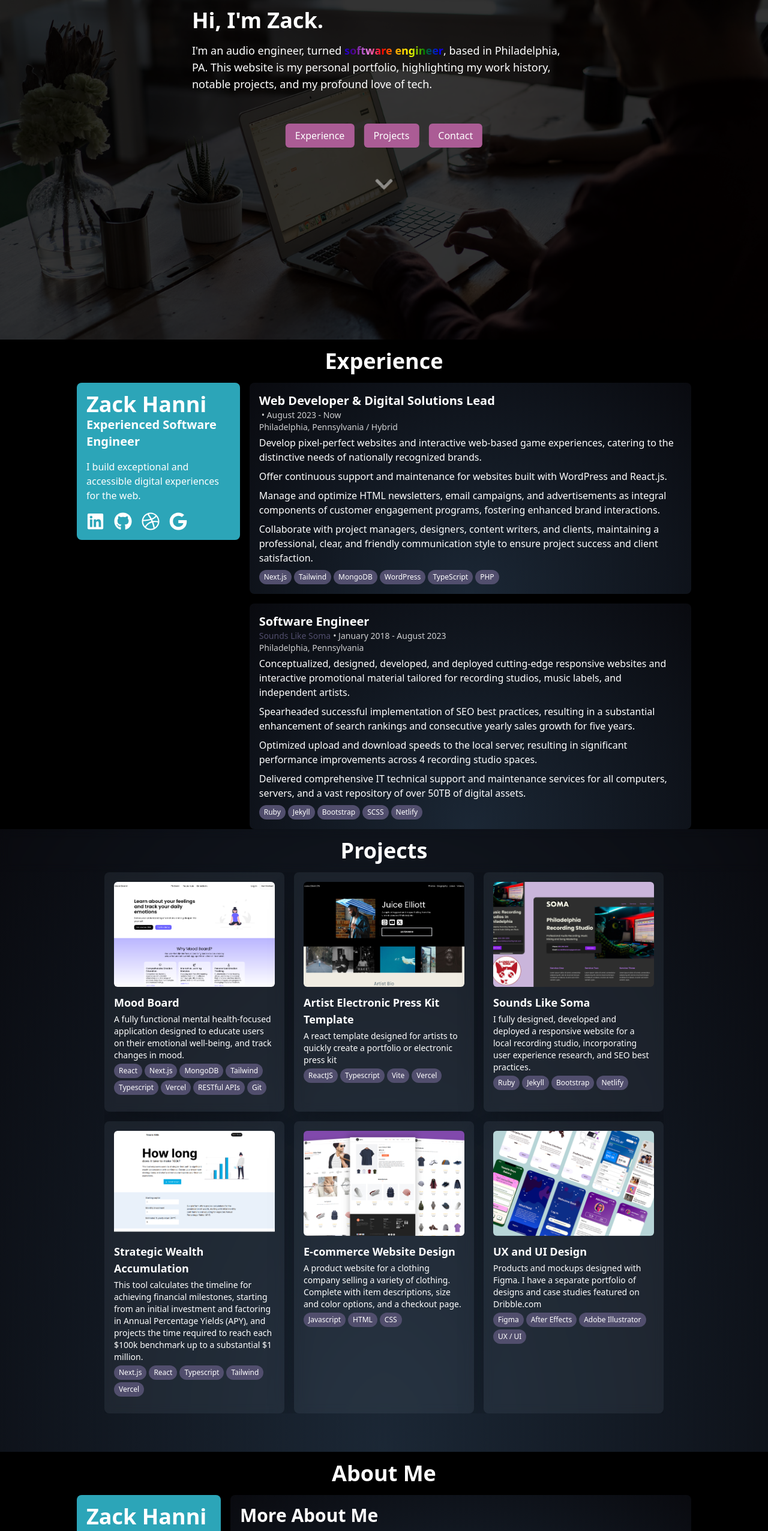
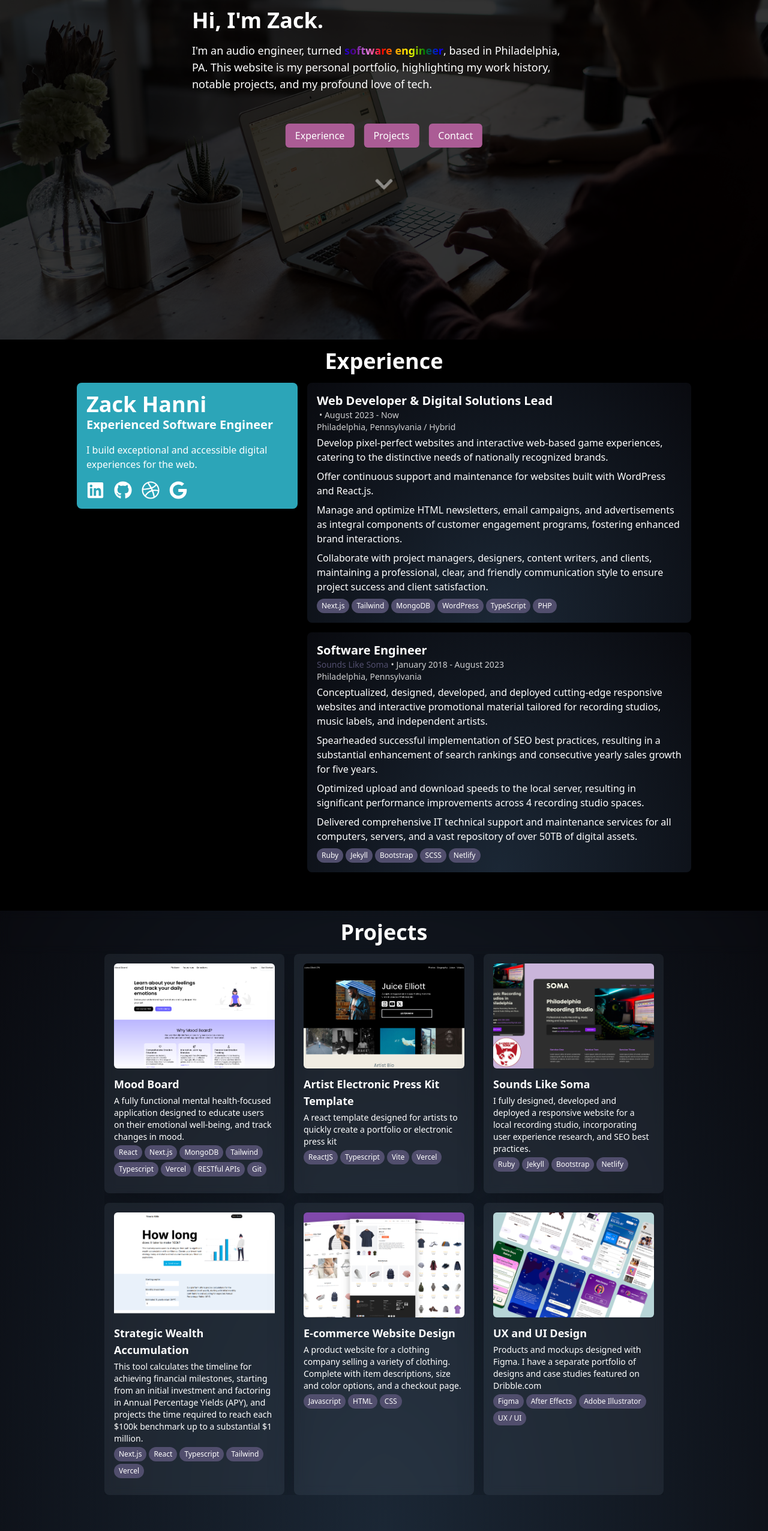
Before and after one commit to zackhanni/zachary.works, a Next.js app: page / in a window 1280 px wide. Shown: the part 234-2786 px from the top of the page at 60% size. Built offline with nearby package versions, Linux system fonts and the light colour scheme.

Commit message:
changed about and experience pages width to accomodate  zackFloatingCard

```diff
--- a/app/components/About.tsx
+++ b/app/components/About.tsx
@@ -29,19 +29,18 @@ export default function About() {
   ];
 
   return (
-    <section>
-      <div className="bg-black text-white pb-28 flex flex-col items-center justify-center">
+    <section className="bg-black text-white flex justify-center pb-28 sm:px-4">
+      <div className=" flex flex-col items-center justify-center max-w-screen-lg">
         <h2
           id="about"
           className="text-4xl font-bold text-center sticky top-0 z-10 w-full backdrop-blur py-4"
         >
           About Me
         </h2>
-        <div className="flex md:max-w-[90%] xl:max-w-[80%] 2xl:max-w-[60%]">
-          <ZackFLoatingCard />
-          <div className="max-w-screen-md space-y-4">
-            <div className="radial-gradient p-4 rounded-lg backdrop-blur">
-              <h3 className="text-3xl font-bold">More About Me</h3>
+        <div className="flex">
+          {/* <ZackFLoatingCard /> */}
+          <div className="max-w-screen-sm space-y-4">
+            <div className="radial-gradient rounded-lg backdrop-blur">
               <p className="py-4">
                 I am eager to contribute my skills and expertise to a dynamic
                 team of motivated professionals dedicated to developing
@@ -56,11 +55,11 @@ export default function About() {
                 hanging out with my wife and two cats, or spending too much time
                 in my Baldur&apos;s Gate 3 campaign.
               </p>
-            </div>{" "}
+            </div>
             {/* tech i love */}
             <div className="radial-gradient p-4 rounded-lg backdrop-blur">
               <p className="text-3xl font-bold">Tech I Love</p>
-              <p className="py-6">
+              <p className="py-4">
                 My choice tech stack for personal projects is GENERALLY (but not
                 always):
               </p>
@@ -70,10 +69,10 @@ export default function About() {
                 })}
               </div>
 
-              <p className="py-6">
+              <p className="py-4">
                 Some other tech that I love and/or have built at scale with:
               </p>
-              <div className="grid gap-2 grid-cols-2 md:grid-cols-3">
+              <div className="grid grid-cols-2 md:grid-cols-3">
                 {AltStack.map((tech) => {
                   return <li key={tech}>{tech}</li>;
                 })}
@@ -84,7 +83,7 @@ export default function About() {
               <h2 id="contact" className="text-3xl font-bold">
                 Contact
               </h2>
-              <p className="py-6">
+              <p className="py-4">
                 The best way to contact me is through email or LinkedIn
                 (I&apos;m not much of a twitter guy). Give me a shout here:
               </p>
--- a/app/components/Experience.tsx
+++ b/app/components/Experience.tsx
@@ -5,17 +5,17 @@ import ZackFLoatingCard from "./ZackFloatingCard";
 
 export default function Experience() {
   return (
-    <section>
-      <div className="bg-black text-white flex flex-col items-center justify-center">
+    <section className="bg-black text-white w-full flex justify-center pb-16 sm:px-4">
+      <div className="flex flex-col items-center justify-center max-w-screen-lg">
         <h2
           id="experience"
           className="text-4xl font-bold text-center sticky top-0 z-10 w-full backdrop-blur py-4"
         >
           Experience
         </h2>
-        <div className="flex md:max-w-[90%] xl:max-w-[80%] 2xl:max-w-[60%] ">
+        <div className="flex">
           <ZackFLoatingCard />
-          <div className="max-w-screen-md space-y-4">
+          <div className="max-w-screen-sm space-y-4">
             {WorkData.map((job) => {
               return (
                 <div
```
